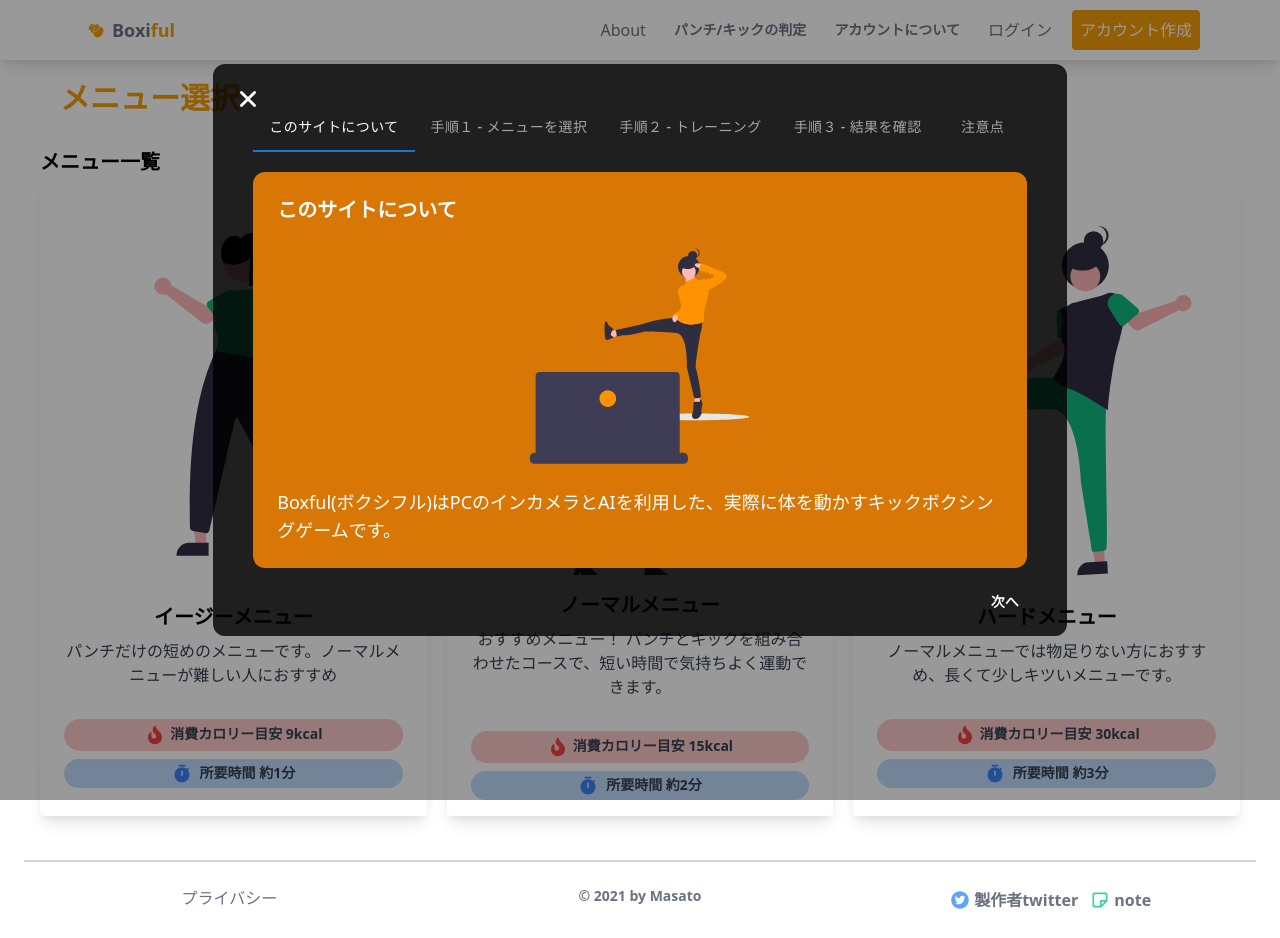
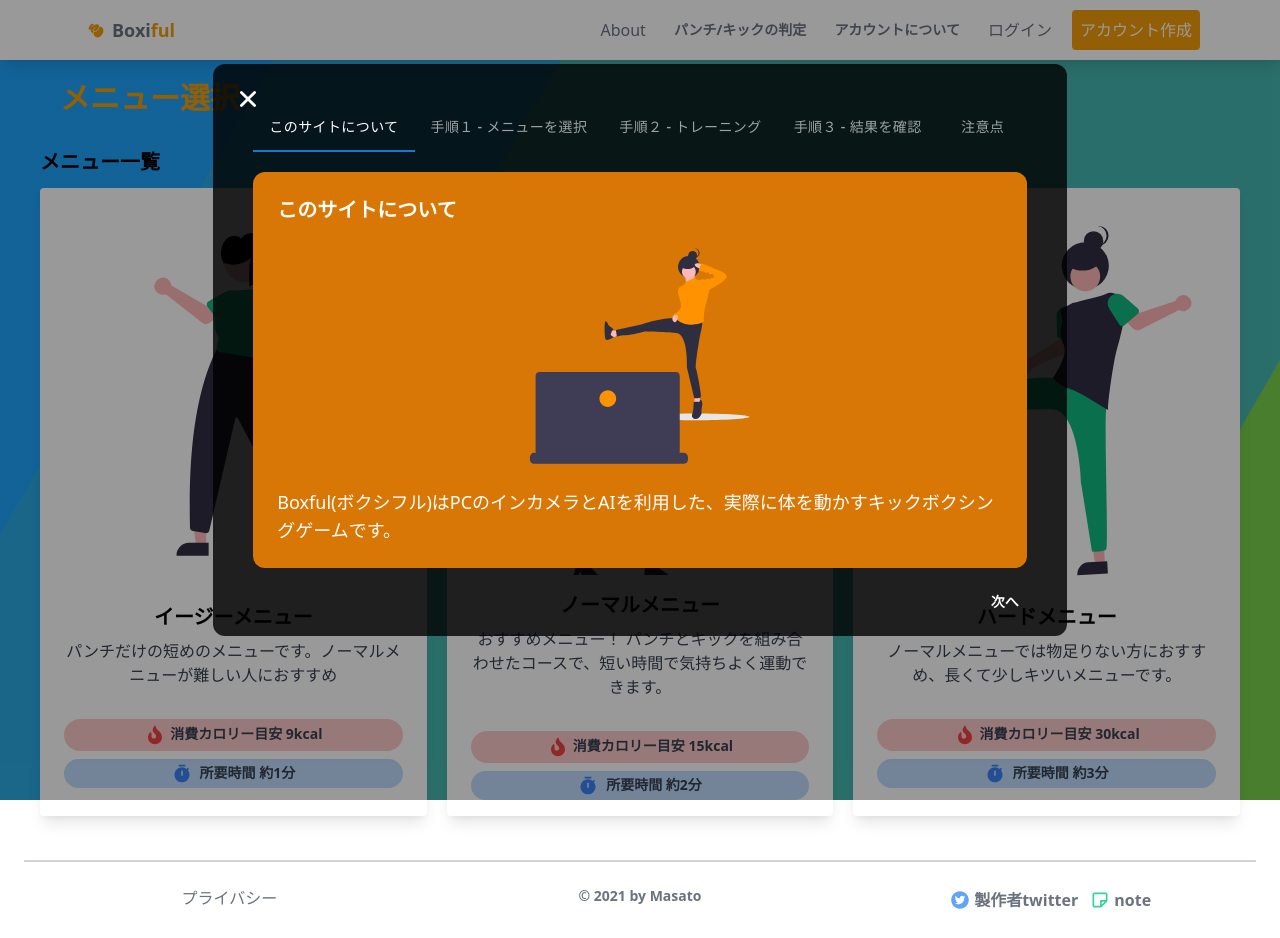
Before and after one commit to masato1230/boxiful, a React (Create React App) app: page / in a window 1280 px wide. Built offline with nearby package versions, Linux system fonts and the light colour scheme; what @mediapipe/pose would draw is missing.

Commit message:
Add animated background

```diff
--- a/src/components/Status/CalendarHeatmapContainer.tsx
+++ b/src/components/Status/CalendarHeatmapContainer.tsx
@@ -105,7 +105,7 @@ const CalendarHeatmapContainer = () => {
   return (
     <Fragment>
       <h2 className="text-xl pt-3 mb-3 font-bold">トレーニング記録</h2>
-      <div className="px-5 md:px-10 shadow-lg rounded">
+      <div className="px-5 md:px-10 shadow-lg rounded-xl pt-5 bg-white">
         <div className="my-3">
           <div>
             <p className="text-xs md:text-base inline-block h-6 align-middle mb-2">
--- a/src/components/Status/MenuCard.tsx
+++ b/src/components/Status/MenuCard.tsx
@@ -33,7 +33,7 @@ const MenuCard: React.FC<MenuCardProps> = ({ menuThumbnail, menu }) => {
     <button
       onClick={onMenuClick}
       data-tip="トレーニング開始! 音楽が流れます"
-      className="rounded overflow-hidden shadow-lg hover:bg-gray-200 hover:shadow-xl-5 focus:outline-none focus:ring-4 focus:ring-yellow-500 focus:ring-opacity-50"
+      className="rounded overflow-hidden shadow-lg bg-white hover:bg-gray-200 hover:shadow-xl-5 focus:outline-none focus:ring-4 focus:ring-yellow-500 focus:ring-opacity-50"
     >
       <img
         className="h-48 md:h-auto lg:h-auto xl:h-auto 2xl:h-auto xl w-full object-contain"
--- /dev/null
+++ b/src/components/Status/Status.css
@@ -0,0 +1,29 @@
+.bg {
+  animation:slide 3s ease-in-out infinite alternate;
+  background-image: linear-gradient(-60deg, #6c3 50%, #09f 50%);
+  bottom:0;
+  left:-50%;
+  opacity:.5;
+  position:fixed;
+  right:-50%;
+  top:0;
+  z-index:-1;
+}
+
+.bg2 {
+  animation-direction:alternate-reverse;
+  animation-duration:4s;
+}
+
+.bg3 {
+  animation-duration:5s;
+}
+
+@keyframes slide {
+  0% {
+    transform:translateX(-25%);
+  }
+  100% {
+    transform:translateX(25%);
+  }
+}
--- a/src/components/Status/Status.tsx
+++ b/src/components/Status/Status.tsx
@@ -6,6 +6,7 @@ import { createInstructionsFromMenu } from '../../state';
 import MenuCards from './MenuCards';
 import CalendarHeatmapContainer from './CalendarHeatmapContainer';
 import { useIsLoggedIn } from '../../hooks/useIsLoggedIn';
+import './Status.css';
 
 const Status = () => {
   // Redux - get actionCreators adn states
@@ -31,9 +32,16 @@ const Status = () => {
   return (
     <React.Fragment>
       <div className="container mx-auto px-5 md:px-10">
-        <h1 className="mt-5 mb-2 ml-5 text-3xl font-bold text-yellow-500">{isLoggedIn ? 'Dash Board' : 'メニュー選択'}</h1>
+        <h1 className="mt-5 mb-2 ml-5 text-3xl font-bold text-yellow-500">
+          {isLoggedIn ? 'Dash Board' : 'メニュー選択'}
+        </h1>
         {isLoggedIn && <CalendarHeatmapContainer />}
         <MenuCards />
+      </div>
+      <div className="bg-wrapper h-full w-full">
+        <div className="bg"></div>
+        <div className="bg bg2"></div>
+        <div className="bg bg3"></div>
       </div>
     </React.Fragment>
   );
```
